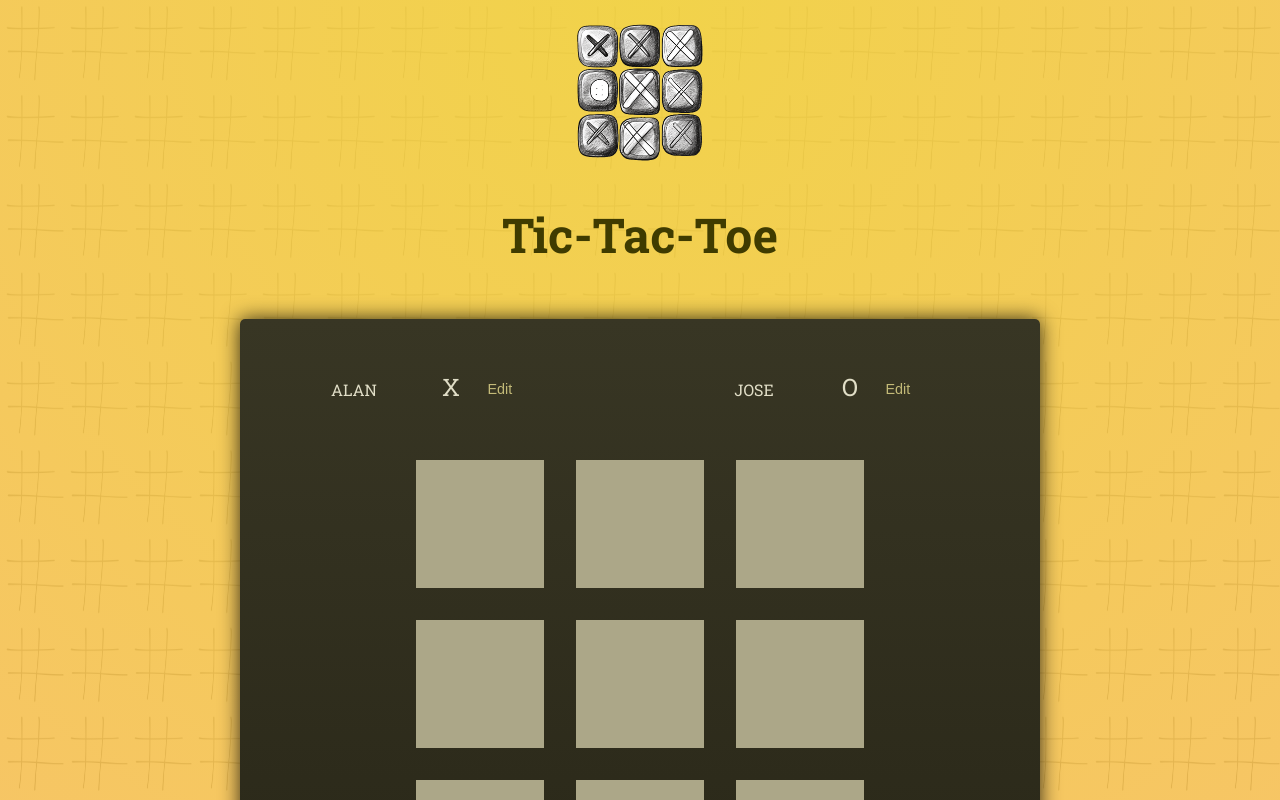
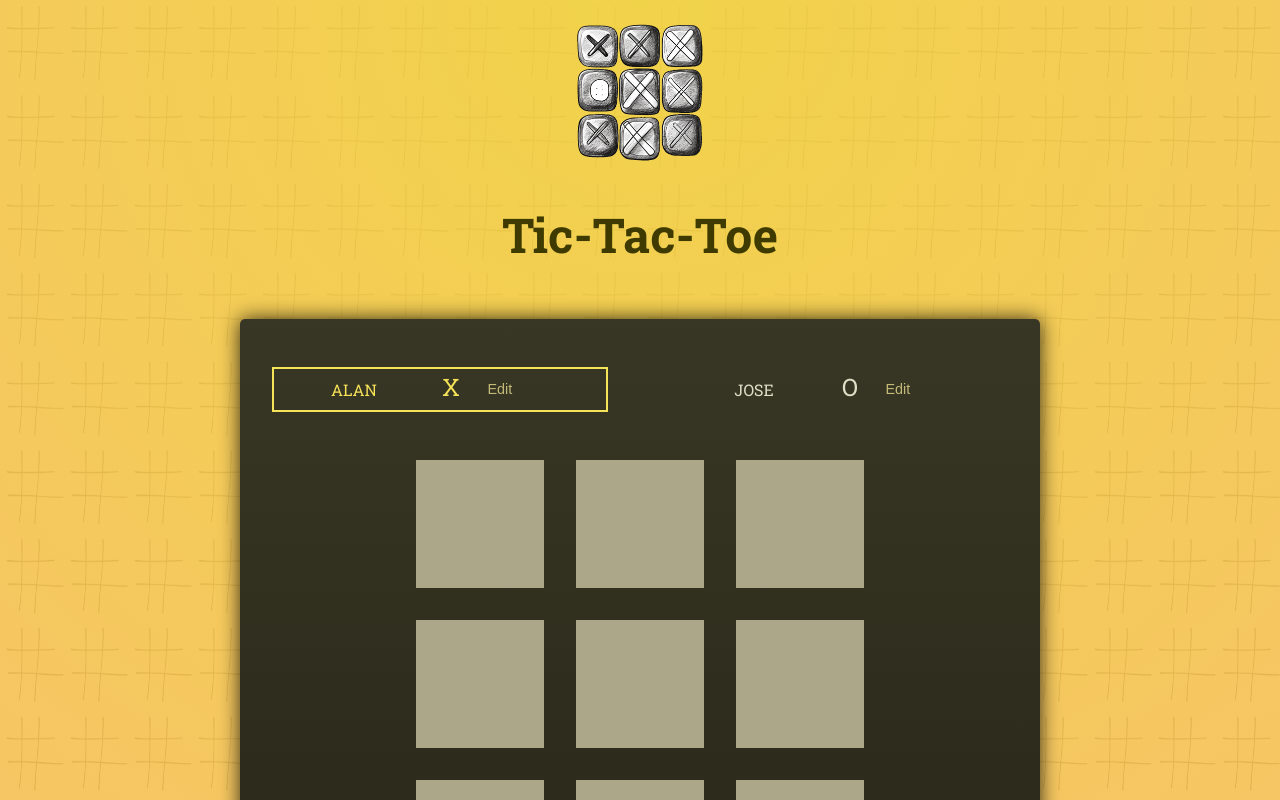
Before and after one commit to alanjose10/tic-tac-toe-game-react, a React (Vite) app: page / in a window 1280 px wide. Shown: the top 800 px of the page. Built offline with nearby package versions, Linux system fonts and the light colour scheme; a web font is replaced by a local one.

Commit message:
implement lifting the state up

```diff
--- a/src/App.jsx
+++ b/src/App.jsx
@@ -1,16 +1,23 @@
 import Player from "./components/Player";
 import GameBoard from "./components/GameBoard";
+import { useState } from "react";
 
 function App() {
+
+  const [playingSymbol, setPlayingSymbol] = useState('X');
+
+  const handleTurnSwitch = () => {
+    setPlayingSymbol(prevState => prevState === 'X' ? 'O': 'X');
+  }
 
   return (
     <main>
       <div id="game-container">
-        <ol id="players">
-          <Player initialName="Alan" symbol="X"/>
-          <Player initialName="Jose" symbol="O"/>
+        <ol id="players" className="highlight-player">
+          <Player initialName="Alan" symbol="X" hasTurn={playingSymbol === 'X'}/>
+          <Player initialName="Jose" symbol="O" hasTurn={playingSymbol === 'O'}/>
         </ol>
-        <GameBoard/>
+        <GameBoard character={playingSymbol} onPlayHandler={handleTurnSwitch}/>
       </div>
       LOGS
     </main>
--- a/src/components/GameBoard.jsx
+++ b/src/components/GameBoard.jsx
@@ -6,11 +6,10 @@ const initialGameState = [
     [null, null, null]
 ];
 
-const GameBoard = () => {
+const GameBoard = ({character, onPlayHandler}) => {
 
     const [gameState, setGameState] = useState(initialGameState);
 
-    const [char, setChar] = useState('X');
 
 
     const handleBoxClick = (rowIndex, colIndex) => {
@@ -18,11 +17,11 @@ const GameBoard = () => {
         setGameState(
             (prevState) => {
                 const newState = [...prevState.map(inner => [...inner])];
-                newState[rowIndex][colIndex] = char;
+                newState[rowIndex][colIndex] = character;
                 return newState;
             }
         );
-        setChar((prevState) => (prevState === 'X') ? 'O' : 'X')
+        onPlayHandler();
     }
 
     return (
--- a/src/components/Player.jsx
+++ b/src/components/Player.jsx
@@ -1,7 +1,7 @@
 
 import { useState } from "react";
 
-const Player = ({ initialName, symbol }) => {
+const Player = ({ initialName, symbol, hasTurn }) => {
 
     const [isEditing, setIsEditing] = useState(false);
     const [playerName, setPlayerName] = useState(initialName);
@@ -24,8 +24,8 @@ const Player = ({ initialName, symbol }) => {
     }
 
     return (
-        <li>
-            <span className="player">
+        <li className={hasTurn ? 'active' : undefined}>
+            <span className="player" >
                 {playerNameElement}
                 <span className="player-symbol">{symbol}</span>
             </span>
--- a/src/index.css
+++ b/src/index.css
@@ -74,6 +74,16 @@ h1 {
     width: 50%;
     border: 2px solid transparent;
 }
+
+#players.highlight-player li.active {
+    border-color: #f6e35a;
+    animation: pulse 2s infinite ease-in-out;
+  }
+
+  #players.highlight-player li.active .player-name,
+  #players.highlight-player li.active .player-symbol {
+    color: #f6e35a;
+  }
 
 .player-name {
     display: inline-block;
```
